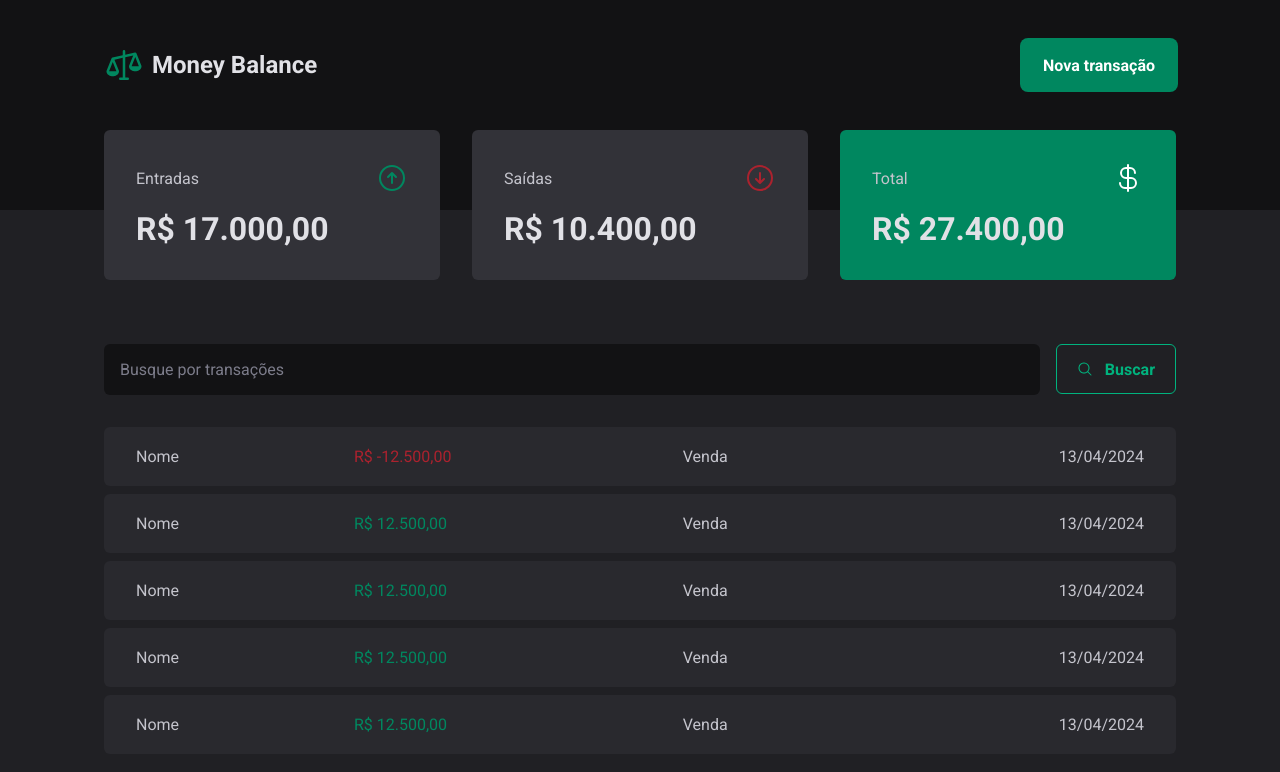
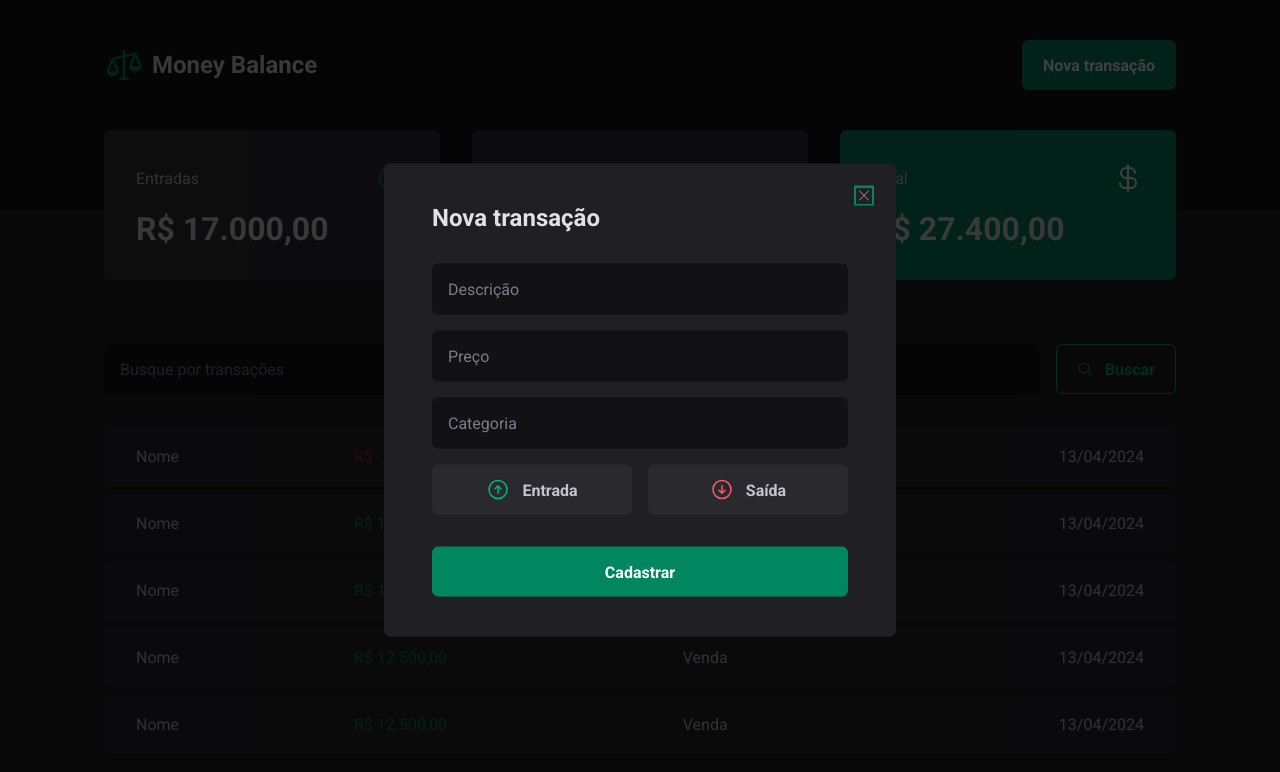
Before and after one commit to gabrielcaputo/money-balance, a React (Vite) app: page / in a window 1280 px wide. Both pictures are taken after a click on the button "Nova transação". Shown: the top 772 px of the page. Built offline with nearby package versions, Linux system fonts and the light colour scheme.

Commit message:
Adiciona modal de nova transação e seus estilos e componentes

```diff
--- a/package.json
+++ b/package.json
@@ -11,6 +11,8 @@
   },
   "dependencies": {
     "@phosphor-icons/react": "^2.1.5",
+    "@radix-ui/react-dialog": "^1.0.5",
+    "@radix-ui/react-radio-group": "^1.1.3",
     "react": "^18.2.0",
     "react-dom": "^18.2.0",
     "styled-components": "^6.1.11"
--- a/src/components/Base/styles.ts
+++ b/src/components/Base/styles.ts
@@ -1,4 +1,6 @@
 import styled, { css } from "styled-components";
+import * as Dialog from '@radix-ui/react-dialog';
+import * as RadioGroup from '@radix-ui/react-radio-group';
 
 export const BaseContainer = styled.div`
   width: 100%;
@@ -7,9 +9,11 @@ export const BaseContainer = styled.div`
   margin: 0 auto;
 `
 
-export const BaseButton = styled.button<{
-  variant?: 'secondary'
-}>`${s => css`
+interface BaseButtonProps {
+  variant?: 'secondary' | 'radio'
+}
+
+export const BaseButtonStyle = css`${s => css`
   height: 3.125rem;
   border: 1px solid ${s.theme["green-500"]};
   background: ${s.theme["green-500"]};
@@ -28,6 +32,10 @@ export const BaseButton = styled.button<{
     background: ${s.theme["green-700"]};
     border: 1px solid ${s.theme["green-700"]};
   }
+`}`
+
+export const BaseButton = styled.button<BaseButtonProps>`${s => css`
+  ${BaseButtonStyle}
 
   ${s.variant === 'secondary' && css`
     background: none;
@@ -42,6 +50,13 @@ export const BaseButton = styled.button<{
   `}
 `}`
 
+export const BaseRadio = styled(RadioGroup.Item)`${s => css`
+  ${BaseButtonStyle}
+  background: ${s.theme["gray-700"]};
+  color: ${s.theme["gray-300"]};
+  border: 1px solid ${s.theme["gray-700"]};
+`}`
+
 export const BaseInput = styled.input`${s => css`
   flex: 1;
   border-radius: 6px;
@@ -54,3 +69,35 @@ export const BaseInput = styled.input`${s => css`
     color: ${s.theme["gray-500"]};
   }
 `}`
+
+export const BaseModalOverlay = styled(Dialog.Overlay)`
+  position: fixed;
+  width: 100vw;
+  height: 100vh;
+  inset: 0;
+  background: rgba(0,0,0,0.75);
+`
+
+export const BaseModalContent = styled(Dialog.Content)`${s => css`
+  min-width: 32rem;
+  border-radius: 6px;
+  padding: 2.5rem 3rem;
+  background: ${s.theme["gray-800"]};
+  position: fixed;
+  top: 50%;
+  left: 50%;
+  transform: translate(-50%, -50%);
+`}`
+
+export const BaseModalCloseButton = styled(Dialog.Close)`${s => css`
+  position: absolute;
+  background: transparent;
+  border: 0;
+  top: 1.5rem;
+  right: 1.5rem;
+  line-height: 0;
+  cursor: pointer;
+  color: ${s.theme["gray-500"]};
+`}`
+
+export const BaseModalTitle = styled(Dialog.Title)``
--- a/src/components/Header/index.tsx
+++ b/src/components/Header/index.tsx
@@ -1,7 +1,8 @@
 import { Scales } from "@phosphor-icons/react";
 import { HeaderContainer, HeaderLogo, HeaderWrapper } from "./styles";
-import { BaseButton } from "../Base/styles";
+
 import { useTheme } from "styled-components";
+import { NewTransactionModal } from "../NewTransactionModal";
 
 export function Header() {
   const theme = useTheme()
@@ -12,10 +13,8 @@ export function Header() {
           <Scales color={theme["green-500"]} weight="fill" size={'2.5rem'} />
           <span>Money Balance</span>
         </HeaderLogo>
-        <BaseButton>Nova transação</BaseButton>
+        <NewTransactionModal />
       </HeaderContainer>
     </HeaderWrapper>
-
-
   )
 }
--- /dev/null
+++ b/src/components/NewTransactionModal/index.tsx
@@ -0,0 +1,41 @@
+import { BaseButton, BaseInput, BaseModalCloseButton, BaseModalContent, BaseModalOverlay, BaseModalTitle } from "../Base/styles";
+import * as Dialog from "@radix-ui/react-dialog"
+import { TransactionForm, TransactionRadio, TransactionType } from "./styles";
+import { ArrowCircleDown, ArrowCircleUp, X } from "@phosphor-icons/react";
+
+export function NewTransactionModal() {
+  return (
+    <Dialog.Root>
+      <Dialog.Trigger asChild>
+        <BaseButton type="button">Nova transação</BaseButton>
+      </Dialog.Trigger>
+      <Dialog.Portal>
+        <BaseModalOverlay />
+        <BaseModalContent>
+          <BaseModalTitle>Nova transação</BaseModalTitle>
+          <BaseModalCloseButton>
+            <X />
+          </BaseModalCloseButton>
+          <TransactionForm>
+            <BaseInput type="text" placeholder="Descrição" required />
+            <BaseInput type="number" placeholder="Preço" required />
+            <BaseInput type="text" placeholder="Categoria" required />
+
+            <TransactionType>
+              <TransactionRadio variant="income" value="income">
+                <ArrowCircleUp size={'1.5rem'} />
+                Entrada
+              </TransactionRadio>
+              <TransactionRadio variant="outcome" value="outcome">
+                <ArrowCircleDown size={'1.5rem'} />
+                Saída
+              </TransactionRadio>
+            </TransactionType>
+
+            <BaseButton type="submit">Cadastrar</BaseButton>
+          </TransactionForm>
+        </BaseModalContent>
+      </Dialog.Portal>
+    </Dialog.Root>
+  )
+}
--- /dev/null
+++ b/src/components/NewTransactionModal/styles.ts
@@ -0,0 +1,47 @@
+import styled, { css } from "styled-components";
+import { BaseRadio } from "../Base/styles";
+import * as RadioGroup from '@radix-ui/react-radio-group';
+
+export const TransactionForm = styled.form`
+  margin-top: 2rem;
+  display: flex;
+  flex-direction: column;
+  gap: 1rem;
+`
+
+export const TransactionType = styled(RadioGroup.Root)`
+  display: grid;
+  grid-template-columns: repeat(2, 1fr);
+  gap: 1rem;
+  margin-bottom: 1rem;
+`
+
+interface TransactionRadioProps {
+  variant: 'income' | 'outcome'
+}
+
+export const TransactionRadio = styled(BaseRadio)<TransactionRadioProps>`${s => css`
+  svg {
+    color: ${s.variant === 'income' ? s.theme["green-300"] : s.theme["red-300"]};
+    transition: all 0.2s ease;
+  }
+
+  &:hover {
+    background: ${s.variant === 'income' ? s.theme["green-300"] : s.theme["red-300"]};
+    border: 1px solid ${s.variant === 'income' ? s.theme["green-300"] : s.theme["red-300"]};
+  }
+
+  &[data-state='unchecked']:hover {
+    background: ${s.theme["gray-600"]};
+
+  }
+
+  &[data-state='checked'] {
+    color: ${s.theme.white};
+    background: ${s.variant === 'income' ? s.theme["green-500"] : s.theme["red-500"]};
+    svg {
+      color: ${s.theme.white};
+    }
+  }
+
+`}`
```
Also changed, not shown: 1 other file (tests, documents, lock files or other folders).
